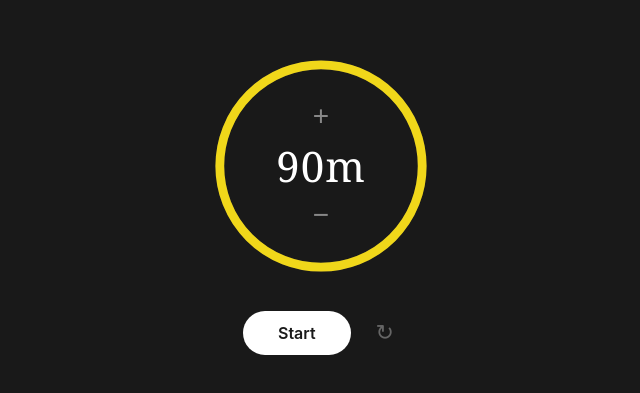
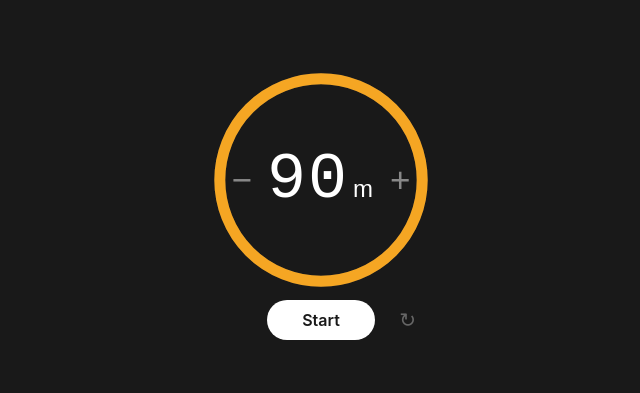
Before and after one commit to Glitch-Paul/Smarter-Phone, a plain HTML site: page timer.html in a window 1280 px wide. Shown: the part 195-588 px from the top of the page, without its empty margins (319-959 px from the left). Drawn offline with Linux system fonts and the light colour scheme; a web font is replaced by a local one.

Commit message:
Update timer.html

```diff
--- a/timer.html
+++ b/timer.html
@@ -3,12 +3,14 @@
 <head>
   <meta charset="UTF-8">
   <style>
+    /* Importiert die digitale Alarm-Uhr-Schriftart */
+    @import url('https://fonts.cdnfonts.com/css/digital-7');
+
     body {
       background-color: #191919; /* Notion Dark Mode */
       display: flex; flex-direction: column; justify-content: center; align-items: center;
       height: 100vh; margin: 0; color: #fff;
-      font-family: ui-serif, Georgia, Cambria, "Times New Roman", Times, serif; /* Serif Schriftart */
-      user-select: none;
+      font-family: sans-serif; user-select: none;
     }
 
     .timer-container {
@@ -17,39 +19,49 @@
     }
 
     svg { position: absolute; top: 0; left: 0; transform: rotate(-90deg); width: 100%; height: 100%; }
-    .bg-ring { fill: none; stroke: #333; stroke-width: 4; }
+    .bg-ring { fill: none; stroke: #333; stroke-width: 5; }
+
     .progress-ring {
-      fill: none; stroke: #F0D71A; /* Dezent gelb/orange wie beim Indify-Indikator */
-      stroke-width: 4; stroke-linecap: round; transition: stroke-dashoffset 1s linear;
+      fill: none;
+      stroke: #F5A623; /* Exaktes Amber-Orange des Indify-Pfeils */
+      stroke-width: 5; stroke-linecap: round; transition: stroke-dashoffset 1s linear;
     }
 
     .center-display {
-      position: relative; z-index: 10; display: flex; flex-direction: column; align-items: center; justify-content: center;
+      position: relative; z-index: 10; display: flex; flex-direction: row; /* Ordnet - Zahl + nebeneinander an */
+      align-items: center; justify-content: center;
     }
 
-    .time-text { font-size: 42px; font-weight: normal; margin: 5px 0; color: #fff; letter-spacing: 1px; }
+    .time-text {
+      font-family: 'Digital-7', monospace; /* Alarm-Uhr-Schrift */
+      font-size: 65px; margin: 0 10px; color: #fff; letter-spacing: 2px;
+      display: flex; align-items: baseline;
+    }
 
     .adjust-btn {
-      background: none; border: none; color: #888; font-size: 28px; cursor: pointer;
-      padding: 0 20px; transition: color 0.2s; font-family: sans-serif;
+      background: none; border: none; color: #888; font-size: 35px; cursor: pointer;
+      padding: 0 5px; transition: color 0.2s; font-family: sans-serif; font-weight: 300;
     }
     .adjust-btn:hover:not(:disabled) { color: #fff; }
     .adjust-btn:disabled { color: #222; cursor: default; }
 
     .controls {
-      margin-top: 35px; display: flex; align-items: center; gap: 20px;
+      margin-top: 10px; /* Sehr nah unter dem Kreis */
+      display: flex; justify-content: center; align-items: center;
+      position: relative; width: 220px; /* Sperrt die Breite für perfekte Zentrierung */
     }
 
     .start-btn {
       background: #fff; color: #191919; border: none; border-radius: 25px;
-      padding: 12px 35px; font-size: 16px; font-weight: 600; cursor: pointer;
+      padding: 10px 35px; font-size: 16px; font-weight: 600; cursor: pointer;
       font-family: -apple-system, BlinkMacSystemFont, "Segoe UI", Roboto, sans-serif;
-      transition: opacity 0.2s;
+      transition: opacity 0.2s; z-index: 2;
     }
     .start-btn:active { opacity: 0.8; }
 
     .reset-btn {
-      background: none; border: none; color: #666; font-size: 22px; cursor: pointer; padding: 5px;
+      position: absolute; right: 10px; /* Reset-Icon rechts, stört die Zentrierung von Start nicht */
+      background: none; border: none; color: #666; font-size: 20px; cursor: pointer; padding: 5px;
     }
     .reset-btn:hover { color: #aaa; }
   </style>
@@ -62,9 +74,9 @@
       <circle class="progress-ring" cx="50" cy="50" r="46" id="ring"></circle>
     </svg>
     <div class="center-display">
+      <button class="adjust-btn" id="btn-minus" onclick="adjustTime(-1)">−</button>
+      <div class="time-text" id="time">90</div>
       <button class="adjust-btn" id="btn-plus" onclick="adjustTime(1)">+</button>
-      <div class="time-text" id="time">90m</div>
-      <button class="adjust-btn" id="btn-minus" onclick="adjustTime(-1)">−</button>
     </div>
   </div>
 
@@ -74,7 +86,7 @@
   </div>
 
   <script>
-    let totalSecs = 90 * 60; // Startwert: 90 Minuten
+    let totalSecs = 90 * 60;
     let timeLeft = totalSecs;
     let timerId = null;
 
@@ -91,22 +103,23 @@
       const ctx = new (window.AudioContext || window.webkitAudioContext)();
       const osc = ctx.createOscillator(), gain = ctx.createGain();
       osc.connect(gain); gain.connect(ctx.destination);
-      osc.frequency.value = 600; // Tonhöhe
+      osc.frequency.value = 600;
       gain.gain.setValueAtTime(1, ctx.currentTime);
       gain.gain.exponentialRampToValueAtTime(0.01, ctx.currentTime + 1.5);
       osc.start(); osc.stop(ctx.currentTime + 1.5);
     }
 
     function updateDisplay() {
-      timeText.innerText = Math.ceil(timeLeft / 60) + 'm';
+      // Fügt die reinen Minuten in der Digital-Schrift ein und ein kleines 'm' in normaler Schrift
+      timeText.innerHTML = Math.ceil(timeLeft / 60) + '<span style="font-size:24px; font-family:sans-serif; margin-left:4px;">m</span>';
       ring.style.strokeDashoffset = circ - (timeLeft / totalSecs) * circ;
     }
 
     function adjustTime(minutes) {
-      if (timerId !== null) return; // Verhindert Änderungen während der Timer läuft
+      if (timerId !== null) return;
       const newTotal = totalSecs + (minutes * 60);
       const newLeft = timeLeft + (minutes * 60);
-      if (newLeft > 0) { // Timer kann nicht ins Minus fallen
+      if (newLeft > 0) {
         totalSecs = newTotal;
         timeLeft = newLeft;
         updateDisplay();
@@ -114,10 +127,7 @@
     }
 
     function resetTimer() {
-      if (timerId !== null) {
-        clearInterval(timerId);
-        timerId = null;
-      }
+      if (timerId !== null) { clearInterval(timerId); timerId = null; }
       timeLeft = totalSecs;
       startBtn.innerText = 'Start';
       btnPlus.disabled = false;
@@ -127,27 +137,21 @@
 
     function toggleTimer() {
       if (timerId) {
-        clearInterval(timerId);
-        timerId = null;
+        clearInterval(timerId); timerId = null;
         startBtn.innerText = 'Resume';
-        btnPlus.disabled = false; // Buttons wieder aktivieren beim Pausieren
-        btnMinus.disabled = false;
+        btnPlus.disabled = false; btnMinus.disabled = false;
       } else {
         if (timeLeft <= 0) timeLeft = totalSecs;
         startBtn.innerText = 'Pause';
-        btnPlus.disabled = true; // Buttons ausgrauen während Timer läuft
-        btnMinus.disabled = true;
+        btnPlus.disabled = true; btnMinus.disabled = true;
         updateDisplay();
 
         timerId = setInterval(() => {
-          timeLeft--;
-          updateDisplay();
+          timeLeft--; updateDisplay();
           if (timeLeft <= 0) {
-            clearInterval(timerId);
-            timerId = null;
+            clearInterval(timerId); timerId = null;
             startBtn.innerText = 'Start';
-            btnPlus.disabled = false;
-            btnMinus.disabled = false;
+            btnPlus.disabled = false; btnMinus.disabled = false;
             playAlarm();
           }
         }, 1000);
```
